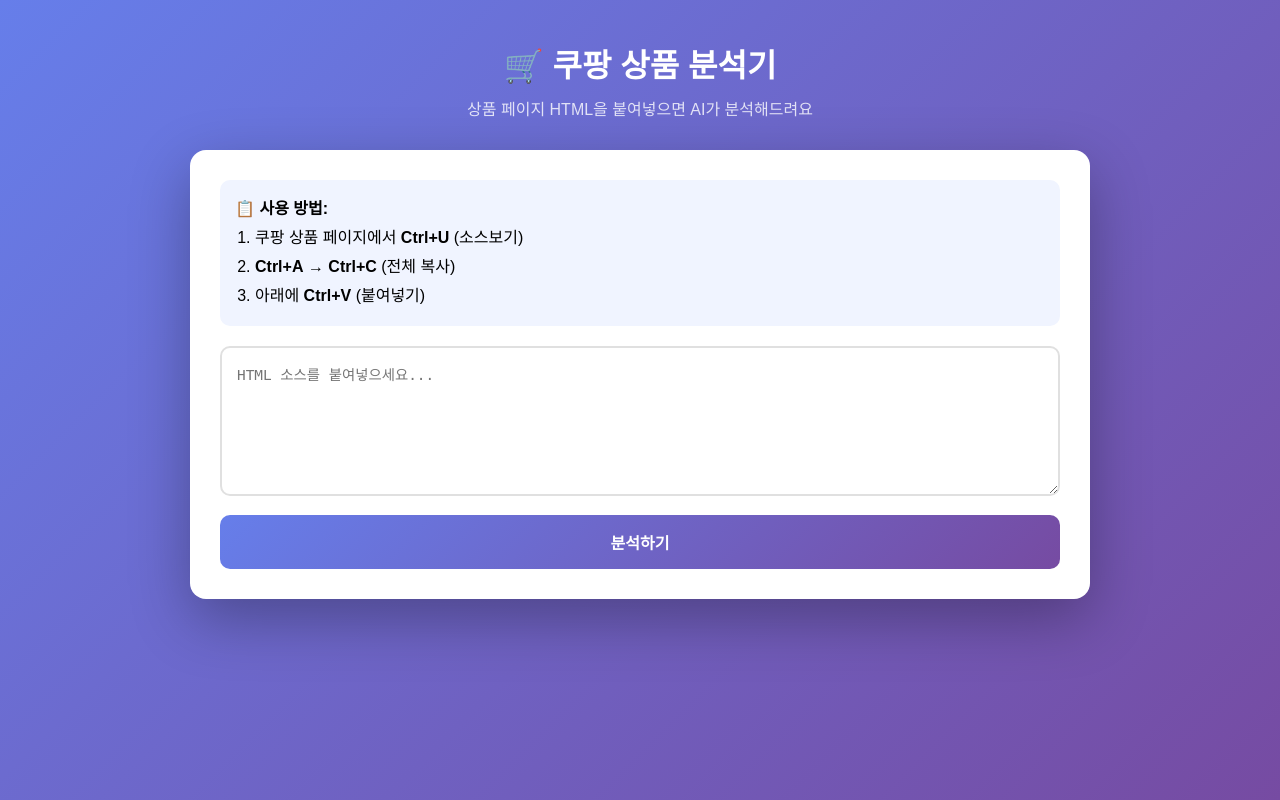
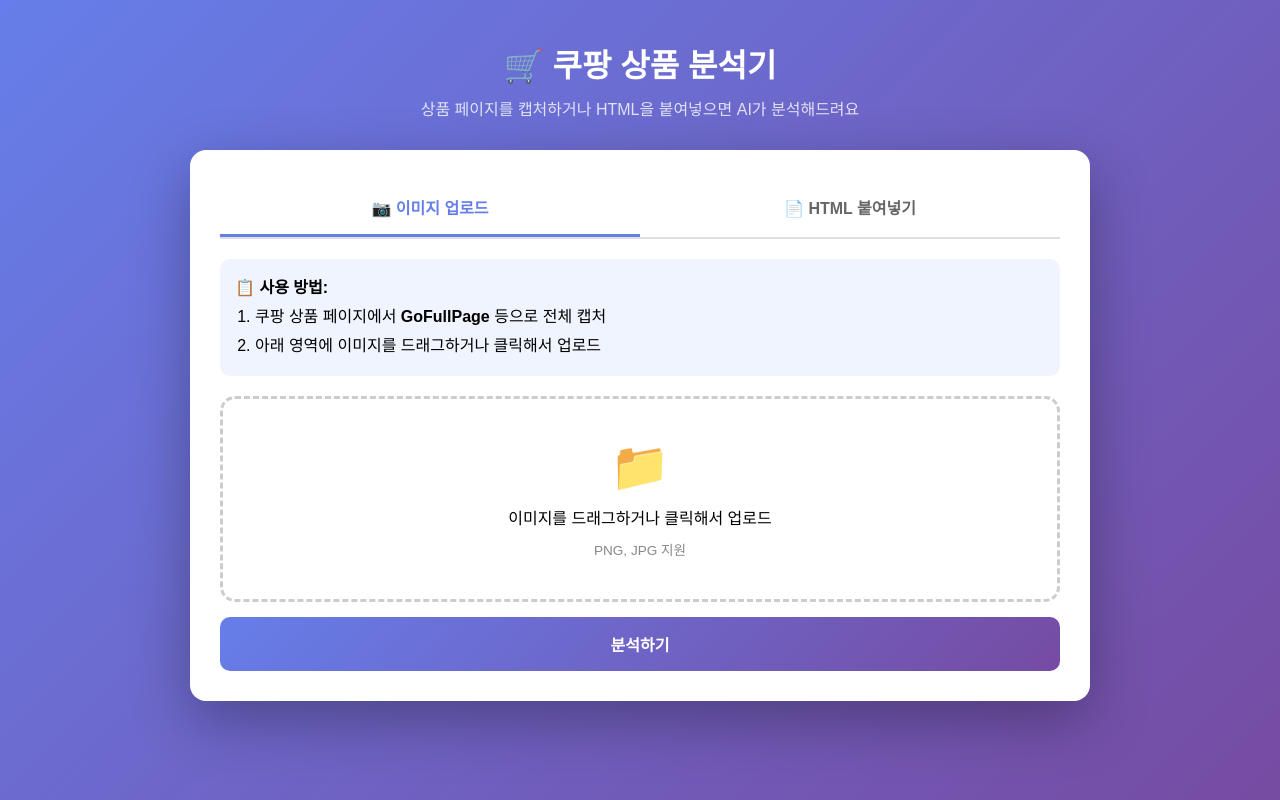
Before and after one commit to zzangzzang2/coupang-analyzer, a Flask app: page / in a window 1280 px wide. Run offline with Flask 3, Linux system fonts and the light colour scheme.

Commit message:
Update index.html

```diff
--- a/templates/index.html
+++ b/templates/index.html
@@ -11,6 +11,17 @@
         h1 { color: white; text-align: center; margin-bottom: 10px; font-size: 2rem; }
         .subtitle { color: rgba(255,255,255,0.8); text-align: center; margin-bottom: 30px; }
         .card { background: white; border-radius: 16px; padding: 30px; box-shadow: 0 20px 60px rgba(0,0,0,0.3); }
+        .tabs { display: flex; margin-bottom: 20px; border-bottom: 2px solid #e0e0e0; }
+        .tab { flex: 1; padding: 15px; text-align: center; cursor: pointer; border-bottom: 3px solid transparent; font-weight: bold; color: #666; }
+        .tab.active { border-bottom-color: #667eea; color: #667eea; }
+        .tab-content { display: none; }
+        .tab-content.active { display: block; }
+        .upload-area { border: 3px dashed #ccc; border-radius: 15px; padding: 40px; text-align: center; cursor: pointer; transition: all 0.3s; margin-bottom: 15px; }
+        .upload-area:hover { border-color: #667eea; background: #f8f9ff; }
+        .upload-area.dragover { border-color: #667eea; background: #f0f4ff; }
+        .upload-icon { font-size: 3rem; margin-bottom: 10px; }
+        .preview-area { display: none; margin-bottom: 15px; }
+        .preview-area img { max-width: 100%; max-height: 300px; border-radius: 10px; }
         .instructions { background: #f0f4ff; padding: 15px; border-radius: 10px; margin-bottom: 20px; }
         .instructions ol { margin-left: 20px; }
         .instructions li { margin: 5px 0; }
@@ -27,15 +38,42 @@
         .spinner { width: 50px; height: 50px; border: 4px solid #e0e0e0; border-top-color: #667eea; border-radius: 50%; animation: spin 1s linear infinite; margin: 0 auto 20px; }
         @keyframes spin { to { transform: rotate(360deg); } }
         .error { background: #fee; color: #c00; padding: 15px; border-radius: 10px; margin-top: 20px; display: none; }
-        .toast { position: fixed; bottom: 30px; left: 50%; transform: translateX(-50%); background: #333; color: white; padding: 12px 24px; border-radius: 8px; opacity: 0; transition: opacity 0.3s; }
+        .toast { position: fixed; bottom: 30px; left: 50%; transform: translateX(-50%); background: #333; color: white; padding: 12px 24px; border-radius: 8px; opacity: 0; transition: opacity 0.3s; z-index: 1000; }
         .toast.show { opacity: 1; }
+        input[type="file"] { display: none; }
     </style>
 </head>
 <body>
     <div class="container">
         <h1>🛒 쿠팡 상품 분석기</h1>
-        <p class="subtitle">상품 페이지 HTML을 붙여넣으면 AI가 분석해드려요</p>
+        <p class="subtitle">상품 페이지를 캡처하거나 HTML을 붙여넣으면 AI가 분석해드려요</p>
         <div class="card">
+            <div class="tabs">
+                <div class="tab active" onclick="switchTab('image')">📷 이미지 업로드</div>
+                <div class="tab" onclick="switchTab('html')">📄 HTML 붙여넣기</div>
+            </div>
+
+            <div id="imageTab" class="tab-content active">
+                <div class="instructions">
+                    <strong>📋 사용 방법:</strong>
+                    <ol>
+                        <li>쿠팡 상품 페이지에서 <strong>GoFullPage</strong> 등으로 전체 캡처</li>
+                        <li>아래 영역에 이미지를 드래그하거나 클릭해서 업로드</li>
+                    </ol>
+                </div>
+                <div class="upload-area" id="uploadArea" onclick="document.getElementById('fileInput').click();">
+                    <div class="upload-icon">📁</div>
+                    <p>이미지를 드래그하거나 클릭해서 업로드</p>
+                    <p style="font-size: 0.85rem; color: #888; margin-top: 10px;">PNG, JPG 지원</p>
+                </div>
+                <input type="file" id="fileInput" accept="image/*" onchange="handleFile(this.files[0])">
+                <div class="preview-area" id="previewArea">
+                    <img id="previewImage" src="">
+                </div>
+                <button onclick="analyzeImage()">분석하기</button>
+            </div>
+
+            <div id="htmlTab" class="tab-content">
                 <div class="instructions">
                     <strong>📋 사용 방법:</strong>
                     <ol>
@@ -45,7 +83,9 @@
                     </ol>
                 </div>
                 <textarea id="htmlInput" placeholder="HTML 소스를 붙여넣으세요..."></textarea>
-            <button id="analyzeBtn" onclick="analyze()">분석하기</button>
+                <button onclick="analyzeHtml()">분석하기</button>
+            </div>
+
             <div class="loading" id="loading"><div class="spinner"></div><p>AI가 분석중...</p></div>
             <div class="error" id="error"></div>
             <div class="result-area" id="resultArea">
@@ -58,14 +98,64 @@
         </div>
     </div>
     <div class="toast" id="toast">복사되었습니다!</div>
+
     <script>
-        async function analyze() {
+        let selectedFile = null;
+
+        function switchTab(tab) {
+            document.querySelectorAll('.tab').forEach(t => t.classList.remove('active'));
+            document.querySelectorAll('.tab-content').forEach(t => t.classList.remove('active'));
+            if (tab === 'image') {
+                document.querySelector('.tab:first-child').classList.add('active');
+                document.getElementById('imageTab').classList.add('active');
+            } else {
+                document.querySelector('.tab:last-child').classList.add('active');
+                document.getElementById('htmlTab').classList.add('active');
+            }
+        }
+
+        // 드래그 앤 드롭
+        const uploadArea = document.getElementById('uploadArea');
+        uploadArea.addEventListener('dragover', (e) => { e.preventDefault(); uploadArea.classList.add('dragover'); });
+        uploadArea.addEventListener('dragleave', () => { uploadArea.classList.remove('dragover'); });
+        uploadArea.addEventListener('drop', (e) => {
+            e.preventDefault();
+            uploadArea.classList.remove('dragover');
+            if (e.dataTransfer.files.length) handleFile(e.dataTransfer.files[0]);
+        });
+
+        function handleFile(file) {
+            if (!file || !file.type.startsWith('image/')) {
+                showError('이미지 파일만 업로드 가능합니다.');
+                return;
+            }
+            selectedFile = file;
+            const reader = new FileReader();
+            reader.onload = (e) => {
+                document.getElementById('previewImage').src = e.target.result;
+                document.getElementById('previewArea').style.display = 'block';
+                document.getElementById('uploadArea').style.display = 'none';
+            };
+            reader.readAsDataURL(file);
+        }
+
+        async function analyzeImage() {
+            if (!selectedFile) { showError('이미지를 업로드해주세요.'); return; }
+            startLoading();
+            const formData = new FormData();
+            formData.append('image', selectedFile);
+            try {
+                const response = await fetch('/analyze', { method: 'POST', body: formData });
+                const data = await response.json();
+                handleResponse(data);
+            } catch (e) { showError('서버 연결 실패'); }
+            finally { stopLoading(); }
+        }
+
+        async function analyzeHtml() {
             const html = document.getElementById('htmlInput').value.trim();
             if (!html) { showError('HTML을 붙여넣어주세요.'); return; }
-            document.getElementById('analyzeBtn').disabled = true;
-            document.getElementById('loading').style.display = 'block';
-            document.getElementById('error').style.display = 'none';
-            document.getElementById('resultArea').style.display = 'none';
+            startLoading();
             try {
                 const response = await fetch('/analyze', {
                     method: 'POST',
@@ -73,17 +163,36 @@
                     body: JSON.stringify({ html })
                 });
                 const data = await response.json();
+                handleResponse(data);
+            } catch (e) { showError('서버 연결 실패'); }
+            finally { stopLoading(); }
+        }
+
+        function handleResponse(data) {
             if (data.success) {
                 document.getElementById('resultContent').textContent = data.result;
                 document.getElementById('resultArea').style.display = 'block';
+                document.getElementById('error').style.display = 'none';
             } else { showError(data.error); }
-            } catch (e) { showError('서버 연결 실패'); }
-            finally {
-                document.getElementById('analyzeBtn').disabled = false;
+        }
+
+        function startLoading() {
+            document.querySelectorAll('button').forEach(b => b.disabled = true);
+            document.getElementById('loading').style.display = 'block';
+            document.getElementById('error').style.display = 'none';
+            document.getElementById('resultArea').style.display = 'none';
+        }
+
+        function stopLoading() {
+            document.querySelectorAll('button').forEach(b => b.disabled = false);
             document.getElementById('loading').style.display = 'none';
         }
+
+        function showError(msg) {
+            document.getElementById('error').textContent = msg;
+            document.getElementById('error').style.display = 'block';
         }
-        function showError(msg) { document.getElementById('error').textContent = msg; document.getElementById('error').style.display = 'block'; }
+
         function copyResult() {
             navigator.clipboard.writeText(document.getElementById('resultContent').textContent);
             document.getElementById('toast').classList.add('show');
```
Lines whose indentation alone changed are shown as unchanged.
